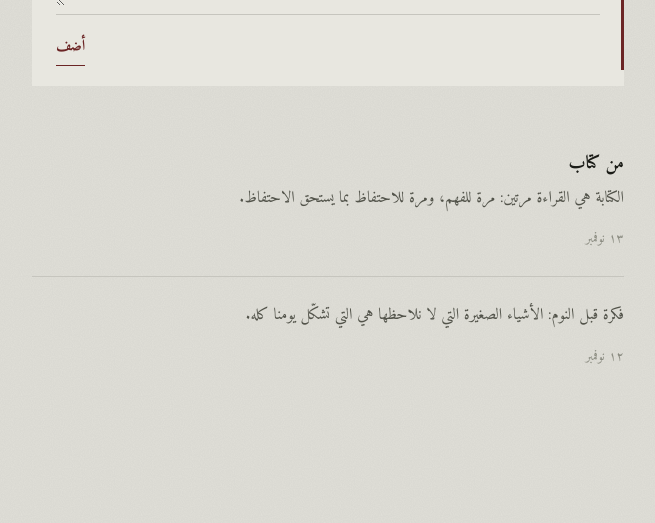
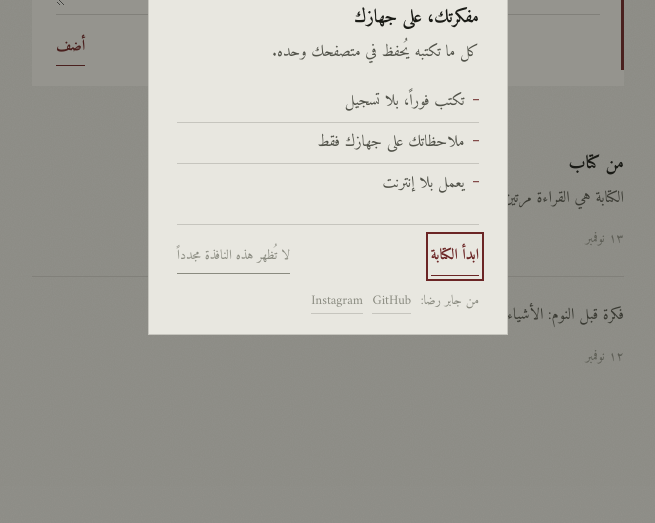
Before and after one commit to jabar-reda/daftar, a plain HTML site: page index.html in a window 1280 px wide. Shown: the part 277-800 px from the top of the page, without its empty margins (312-967 px from the left). Drawn offline with Linux system fonts and the light colour scheme.

Commit message:
feat: welcome popup on first visit, README rewrite, docs sync
- نافذة ترحيب في أول زيارة فقط (dialog أصلي): البنية في index.html، والتصميم في styles.css، والمنطق في app.js مع علم daftar_seen_v1؛ أُنشئت أصلاً كمعاينة poup.html ثم دُمجت وحُذف الملف
- توسيط الحوارين (الترحيب وتأكيد الحذف) الذي كانت تلغيه إعادة الضبط العامة للهوامش
- إغلاق النافذة من كل الطرق يُسجل الرؤية، وروابط المؤلف تغلقها أيضاً
- README: إعادة كتابة مختصرة بترتيب يبدأ مما يراه المستخدم، وبادجات بلاط نبيتي، وقسم المؤلف (GitHub jabar-reda وInstagram jbr.rda)
- توثيق متطابق مع الكود: CONTRIBUTING.md كان يقول إن Google Fonts استثناء قائم بعد انتقال الخطوط إلى src/fonts/، ومفتاح daftar_seen_v1 موثق في AGENTS.md
- escapeHtml يهرّب الاقتباسات كي لا تخرج من خاصية value في نموذج التعديل

```diff
--- a/index.html
+++ b/index.html
@@ -48,6 +48,26 @@
     </div>
   </dialog>
 
+  <dialog class="popup" id="popup">
+    <span class="popup-wordmark">دفتر</span>
+    <p class="popup-title">مفكرتك، على جهازك</p>
+    <p class="popup-text">كل ما تكتبه يُحفظ في متصفحك وحده.</p>
+    <ul class="popup-points">
+      <li>تكتب فوراً، بلا تسجيل</li>
+      <li>ملاحظاتك على جهازك فقط</li>
+      <li>يعمل بلا إنترنت</li>
+    </ul>
+    <div class="popup-actions">
+      <button type="button" class="btn-start js-dismiss">ابدأ الكتابة</button>
+      <button type="button" class="btn-quiet js-dismiss">لا تُظهر هذه النافذة مجدداً</button>
+    </div>
+    <p class="popup-footer">
+      من جابر رضا:
+      <a class="popup-link js-dismiss" href="https://github.com/jabar-reda" target="_blank" rel="noopener noreferrer">GitHub</a>
+      <a class="popup-link js-dismiss" href="https://www.instagram.com/jbr.rda/" target="_blank" rel="noopener noreferrer">Instagram</a>
+    </p>
+  </dialog>
+
   <div class="sr-only" aria-live="polite" id="announcer"></div>
 
 <script src="src/js/app.js"></script>
--- a/src/css/styles.css
+++ b/src/css/styles.css
@@ -359,6 +359,15 @@ body::before {
 .btn-text:hover { opacity: 0.7; }
 
 /* حوار تأكيد الحذف */
+/* توسيط الحوارين: إعادة الضبط العامة تلغي margin auto الأصلي لعناصر dialog */
+.confirm,
+.popup {
+  position: fixed;
+  inset: 0;
+  margin: auto;
+  height: fit-content;
+}
+
 .confirm {
   border: 1px solid var(--rule);
   background: var(--bg-lift);
@@ -383,6 +392,121 @@ body::before {
   display: flex;
   gap: 1rem;
   justify-content: flex-end;
+}
+
+/* نافذة الترحيب: تفتحها app.js في أول زيارة، وتُسجَّل رؤيتها عند أي إغلاق */
+.popup {
+  border: 1px solid var(--rule);
+  background: var(--bg-lift);
+  color: var(--ink);
+  font-family: var(--font-body);
+  padding: 1.75rem 1.75rem 1.25rem;
+  width: min(85vw, 360px);
+  animation: rise 0.25s ease-out;
+}
+
+.popup::backdrop { background: rgba(26, 27, 22, 0.4); }
+
+.popup-wordmark {
+  font-family: var(--font-display);
+  font-size: 2.25rem;
+  font-weight: 400;
+  line-height: 1;
+}
+
+.popup-title {
+  font-weight: 700;
+  font-size: 1.15rem;
+  margin-top: 1rem;
+}
+
+.popup-text {
+  color: var(--ink-soft);
+  margin-top: 0.35rem;
+  font-size: 1rem;
+}
+
+/* قيود: ثلاث نقاط بفواصل قصيرة كخطوط الدفتر */
+.popup-points {
+  list-style: none;
+  margin-top: 1rem;
+}
+
+.popup-points li {
+  display: flex;
+  align-items: baseline;
+  gap: 0.5rem;
+  padding: 0.4rem 0;
+  color: var(--ink-soft);
+  border-bottom: 1px solid var(--rule);
+}
+
+.popup-points li:last-child { border-bottom: none; }
+
+.popup-points li::before {
+  content: '';
+  flex-shrink: 0;
+  width: 0.4rem;
+  height: 1px;
+  background: var(--accent);
+  transform: translateY(-0.3rem);
+}
+
+.popup-actions {
+  display: flex;
+  align-items: center;
+  justify-content: space-between;
+  gap: 1rem;
+  margin-top: 1.25rem;
+  padding-top: 0.75rem;
+  border-top: 1px solid var(--rule);
+}
+
+.btn-start {
+  background: transparent;
+  border: none;
+  padding: 0.35rem 0;
+  font-family: var(--font-body);
+  font-size: 0.95rem;
+  font-weight: 700;
+  color: var(--accent);
+  cursor: pointer;
+  border-bottom: 1px solid var(--accent);
+}
+
+.btn-quiet {
+  background: transparent;
+  border: none;
+  padding: 0.35rem 0;
+  font-family: var(--font-body);
+  font-size: 0.85rem;
+  color: var(--ink-faint);
+  cursor: pointer;
+  border-bottom: 1px solid var(--ink-faint);
+}
+
+.btn-start:hover, .btn-quiet:hover { opacity: 0.7; }
+
+/* تذييل المؤلف: سطر باهت صغير، والروابط بلا زخرفة حتى لا تنافس زر البدء */
+.popup-footer {
+  display: flex;
+  align-items: baseline;
+  gap: 0.6rem;
+  margin-top: 0.9rem;
+  font-size: 0.82rem;
+  color: var(--ink-faint);
+}
+
+.popup-link {
+  color: var(--ink-faint);
+  text-decoration: none;
+  border-bottom: 1px solid var(--rule);
+  transition: color 0.2s, border-color 0.2s;
+}
+
+.popup-link:hover {
+  color: var(--ink-soft);
+  border-bottom-color: var(--ink-faint);
 }
 
 /* الحالة الفارغة */
--- a/src/js/app.js
+++ b/src/js/app.js
@@ -20,6 +20,8 @@
   }
 
   const STORAGE_KEY = 'daftar_v1';
+  /* مفتاح منفصل عن الملاحظات: عَلَم رؤية نافذة الترحيب */
+  const POPUP_SEEN_KEY = 'daftar_seen_v1';
   const SEARCH_DEBOUNCE_MS = 150;
   /* يجب أن يطابق مدة حركة is-leaving في styles.css وإلا تُحذف الملاحظة قبل أن تختفي */
   const DELETE_ANIMATION_MS = 200;
@@ -36,6 +38,7 @@
   const confirmDialog = document.getElementById('confirm-dialog');
   const confirmDeleteBtn = document.getElementById('confirm-delete');
   const confirmCancelBtn = document.getElementById('confirm-cancel');
+  const popupEl = document.getElementById('popup');
 
   let notes = [];
   let editingId = null;
@@ -44,10 +47,11 @@
 
   const uid = () => Date.now().toString(36) + Math.random().toString(36).slice(2, 8);
 
+  // innerHTML لا يهرّب علامات الاقتباس، وهي خطرة داخل value="..." في نموذج التعديل
   const escapeHtml = (s) => {
     const d = document.createElement('div');
     d.textContent = s ?? '';
-    return d.innerHTML;
+    return d.innerHTML.replace(/"/g, '&quot;');
   };
 
   // تفريغ النص ثم ملؤه يعيد تشغيل إعلان aria-live للقارئات الشاشية
@@ -249,6 +253,28 @@
     confirmDialog.close();
   });
 
+  // نافذة الترحيب: أول زيارة فقط، وأي إغلاق (زر أو Esc) يسجلها حتى لا تعود
+  const popupSeen = () => {
+    try {
+      return localStorage.getItem(POPUP_SEEN_KEY) === '1';
+    } catch (e) {
+      // تخزين مُعطَّل: لا نُزعج المستخدم بنافذة تكرر في كل تحميل
+      return true;
+    }
+  };
+  const markPopupSeen = () => {
+    try {
+      localStorage.setItem(POPUP_SEEN_KEY, '1');
+    } catch (e) {}
+  };
+  popupEl.addEventListener('close', markPopupSeen);
+  if (!popupSeen()) {
+    popupEl.showModal();
+  }
+  popupEl.querySelectorAll('.js-dismiss').forEach((btn) => {
+    btn.addEventListener('click', () => popupEl.close());
+  });
+
   composer.addEventListener('submit', (e) => {
     e.preventDefault();
     const title = composerTitle.value.trim();
```
Also changed, not shown: AGENTS.md (+3 -2 lines), CONTRIBUTING.md (+10 -7 lines), README.md.
